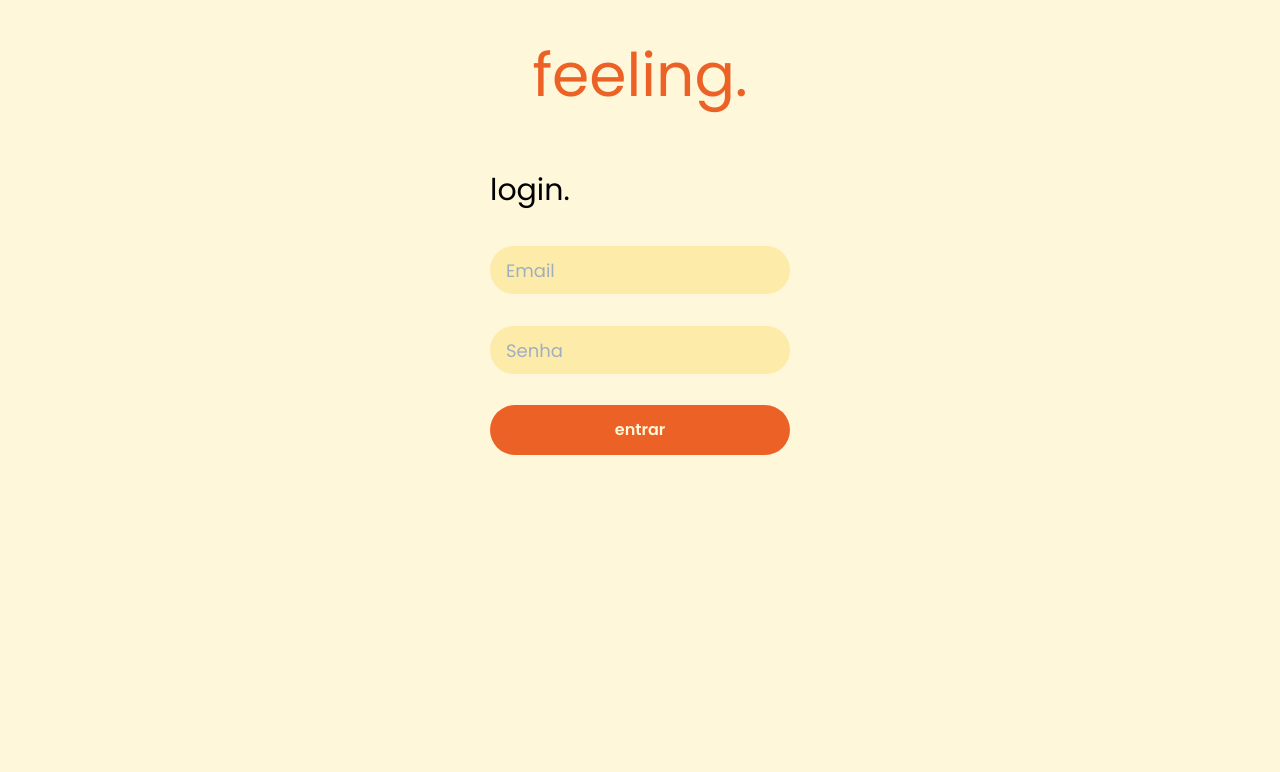
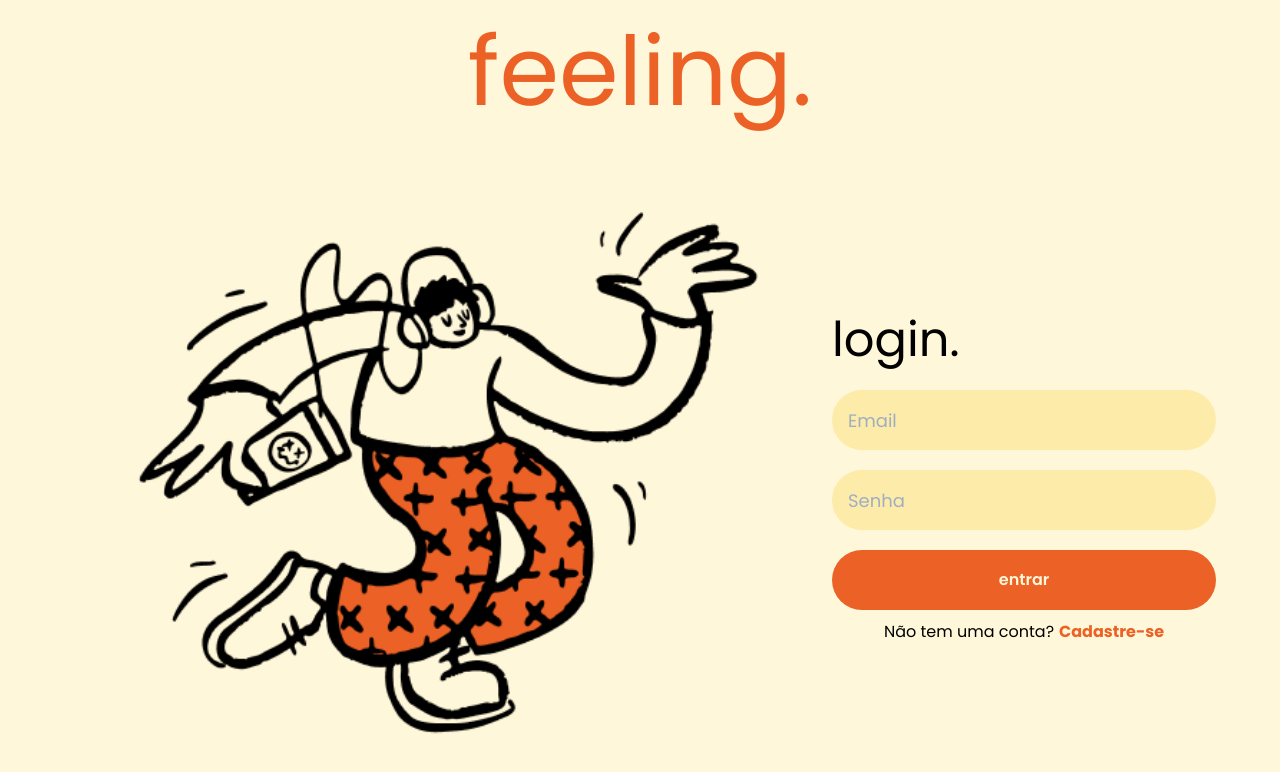
Before and after one commit to danielmsatiro/feeling., a React (Create React App) app: page /login in a window 1280 px wide. Shown: the top 772 px of the page. Built offline with nearby package versions, Linux system fonts and the light colour scheme.

Commit message:
feat: login page ready without procedures

```diff
--- /dev/null
+++ b/src/pages/Login/LoginForm.jsx
@@ -0,0 +1,81 @@
+import { Box, Button, Flex, Image, Text } from "@chakra-ui/react";
+import { ControlledInput } from "../../components/Input/ControlledInput";
+import dancing from "../../assets/dancing-1.png";
+import { useHistory } from "react-router-dom";
+
+export const LoginForm = () => {
+  const history = useHistory();
+  return (
+    <Flex
+      maxW="1500px"
+      w={["300px", "400px", "100%", "90%"]}
+      h={["100vh"]}
+      margin="auto"
+      flexDirection={["column"]}
+    >
+      <Flex h={["150px"]} justifyContent={["center"]} align={["center"]}>
+        <Text
+          color="orange.500"
+          fontSize={["6xl", "6xl", "7xl", "8xl"]}
+          textAlign="center"
+        >
+          feeling.
+        </Text>
+      </Flex>
+      <Flex h="100%" justifyContent={["space-between"]} align={["center"]}>
+        <Box display={["none", "none", "block", "block"]}>
+          <Image
+            src={dancing}
+            alt="dancing"
+            h="auto"
+            w={["0", "0", "400px", "800px"]}
+          />
+        </Box>
+        <Box as="form" w={["300px", "300px", "350px", "400px"]}>
+          <Flex h={["80px"]} justifyContent={["flex-start"]} align={["center"]}>
+            <Text fontSize={["3xl", "3xl", "4xl", "5xl"]}>login.</Text>
+          </Flex>
+
+          <ControlledInput
+            h={["50px", "50px", "50px", "60px"]}
+            placeholder="Email"
+            name="email"
+          />
+
+          <ControlledInput
+            h={["50px", "50px", "50px", "60px"]}
+            placeholder="Senha"
+            name="password"
+          />
+          <Flex h={["80px"]} alignItems={["center"]}>
+            <Button
+              w={["100%"]}
+              h={["50px", "50px", "50px", "60px"]}
+              pr="4.5rem"
+              bg="orange.500"
+              color="yellow.50"
+              borderRadius="30px"
+              padding="0"
+            >
+              entrar
+            </Button>
+          </Flex>
+          <Flex
+            justifyContent={["center"]}
+            fontSize={["14px", "14px", "13px", "16px"]}
+          >
+            <Text paddingRight="5px">Não tem uma conta?</Text>
+            <Text
+              as="button"
+              color="orange.500"
+              fontWeight="bold"
+              onClick={() => history.push("/signup")}
+            >
+              Cadastre-se
+            </Text>
+          </Flex>
+        </Box>
+      </Flex>
+    </Flex>
+  );
+};
--- a/src/pages/Login/index.jsx
+++ b/src/pages/Login/index.jsx
@@ -1,49 +1,9 @@
-import {
-  Box,
-  Button,
-  Flex,
-  FormControl,
-  Heading,
-  Input,
-  Text,
-} from "@chakra-ui/react";
-import { ControlledInput } from "../../components/Input/ControlledInput";
-import { PasswordInput } from "../../components/Input/PasswordInput";
+import { LoginForm } from "./LoginForm";
 
 export const Login = () => {
   return (
-    <Flex
-      as="form"
-      w={["300px"]}
-      h={["500px"]}
-      margin="auto"
-      flexDirection={["column"]}
-    >
-      <Flex h={["150px"]} justifyContent={["center"]} align={["center"]}>
-        <Text color="orange.500" fontSize={["6xl"]} textAlign="center">
-          feeling.
-        </Text>
-      </Flex>
-      <Flex h={["80px"]} justifyContent={["flex-start"]} align={["center"]}>
-        <Text fontSize={["3xl"]}>login.</Text>
-      </Flex>
-
-      <ControlledInput placeholder="Email" name="email" />
-
-      <ControlledInput placeholder="Senha" name="password" />
-      <Flex h={["80px"]} alignItems={["center"]}>
-        <Button
-          w={["100%"]}
-          h={["50px"]}
-          pr="4.5rem"
-          bg="orange.500"
-          color="yellow.50"
-          borderRadius="30px"
-          padding="0"
-        >
-          entrar
-        </Button>
-      </Flex>
-    </Flex>
+    <>
+      <LoginForm />
+    </>
   );
 };
--- a/src/pages/SignUp/index.jsx
+++ b/src/pages/SignUp/index.jsx
@@ -1,5 +1,12 @@
-import { Text } from "@chakra-ui/react";
+import { Box, Button, Text } from "@chakra-ui/react";
+import { useHistory } from "react-router-dom";
 
 export const SignUp = () => {
-  return <Text>SignUp</Text>;
+  const history = useHistory();
+  return (
+    <Box>
+      <Text>SignUp</Text>
+      <Button onClick={() => history.push("/login")}>Login</Button>
+    </Box>
+  );
 };
```
Also changed, not shown: src/assets/dancing-1.png (added).
